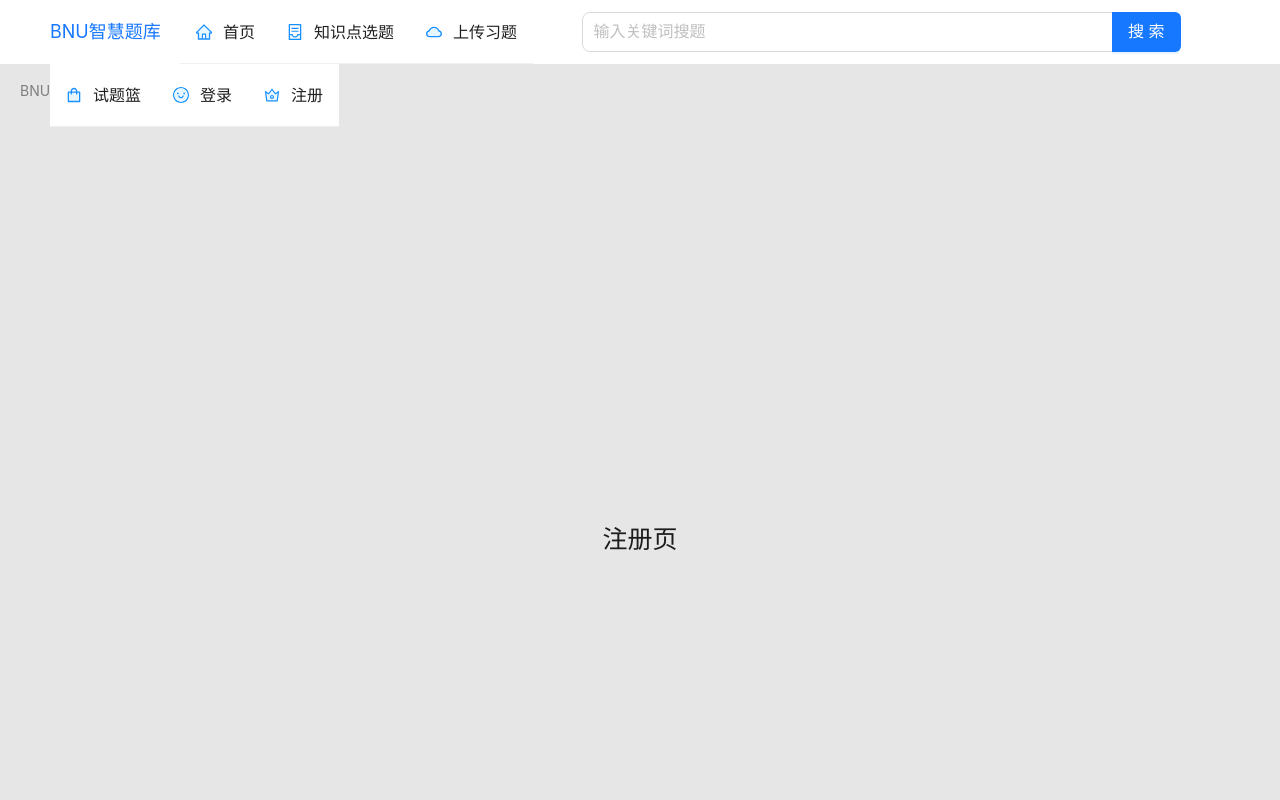
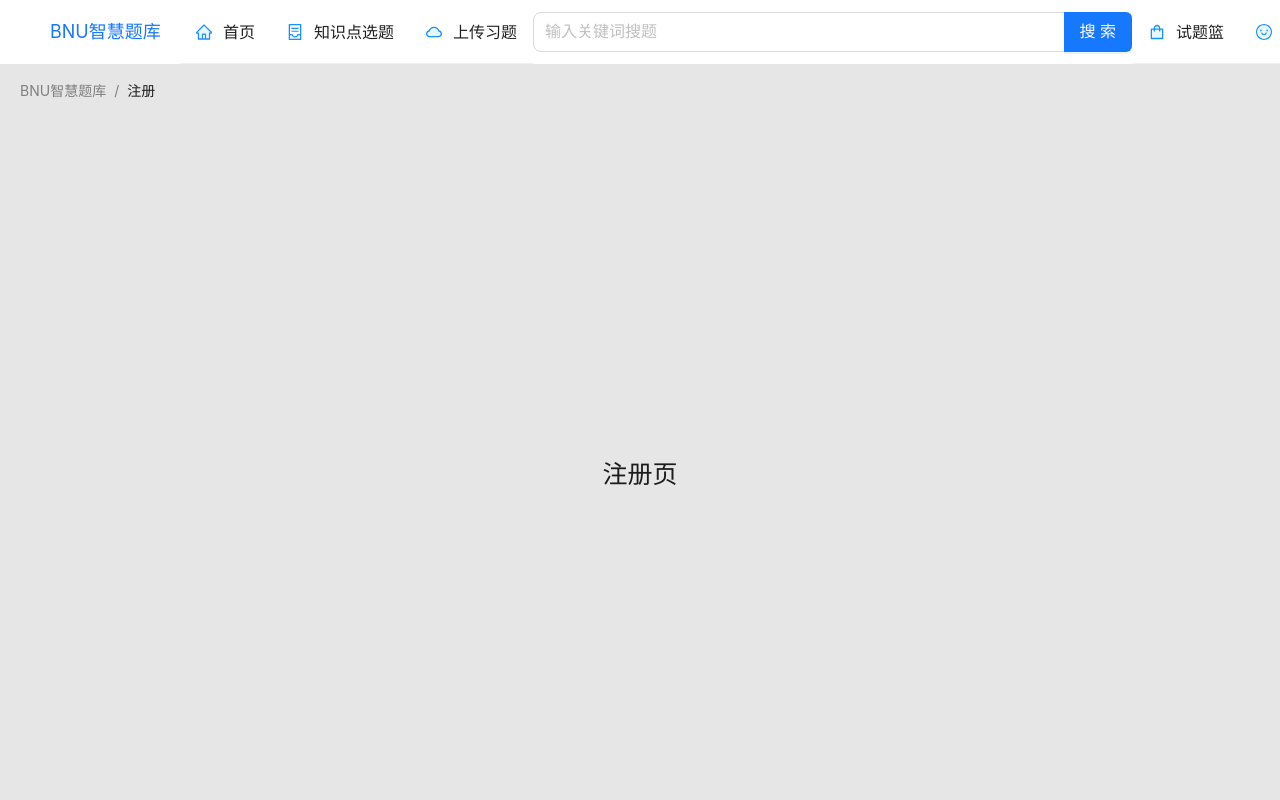
Before and after one commit to JiangSheng01/bnu-tiku-frontend, a Vue app: page /register in a window 1280 px wide. Shown: the top 800 px of the page. Built offline with nearby package versions, Linux system fonts and the light colour scheme.

Commit message:
美化了按知识点选题界面

```diff
--- a/public/index.html
+++ b/public/index.html
@@ -1,17 +1,33 @@
 <!DOCTYPE html>
 <html lang="">
   <head>
-    <meta charset="utf-8">
-    <meta http-equiv="X-UA-Compatible" content="IE=edge">
-    <meta name="viewport" content="width=device-width,initial-scale=1.0">
-    <link rel="icon" href="<%= BASE_URL %>favicon.ico">
+    <meta charset="utf-8" />
+    <meta http-equiv="X-UA-Compatible" content="IE=edge" />
+    <meta name="viewport" content="width=device-width,initial-scale=1.0" />
+    <link rel="icon" href="<%= BASE_URL %>favicon.ico" />
     <title><%= htmlWebpackPlugin.options.title %></title>
   </head>
   <body>
     <noscript>
-      <strong>We're sorry but <%= htmlWebpackPlugin.options.title %> doesn't work properly without JavaScript enabled. Please enable it to continue.</strong>
+      <strong
+        >We're sorry but <%= htmlWebpackPlugin.options.title %> doesn't work
+        properly without JavaScript enabled. Please enable it to
+        continue.</strong
+      >
     </noscript>
     <div id="app"></div>
     <!-- built files will be auto injected -->
   </body>
+  <style>
+    html,
+    body,
+    #app {
+      height: 100%;
+      width: 100%;
+      background-color: #e6e6e6; /* 你想要的灰色 */
+      margin: 0;
+      padding: 0;
+      overflow-x: hidden; /* 避免水平滚动条出现 */
+    }
+  </style>
 </html>
--- a/src/App.vue
+++ b/src/App.vue
@@ -1,14 +1,12 @@
 <template>
-  <a-layout>
+  <a-layout class="layout">
     <a-layout-header class="header">
       <HeaderNavigation />
     </a-layout-header>
     <a-layout-content class="content">
       <router-view />
     </a-layout-content>
-    <a-layout-footer
-      style="text-align: center; background-color: #e6e6e6; color: black"
-    >
+    <a-layout-footer class="footer">
       BNU Tiku Frontend ©2025 Created by ht
     </a-layout-footer>
   </a-layout>
@@ -17,11 +15,21 @@
 import HeaderNavigation from "@/components/HeaderNavigation.vue";
 </script>
 <style scoped>
+.layout {
+  min-height: 100vh;
+  display: flex;
+  flex-direction: column;
+}
 .header {
   background-color: white;
 }
 .content {
-  max-height: 4000px;
+  flex: 1; /* 让内容区自动撑开，把footer推到页面底部 */
   background-color: #e6e6e6;
 }
+.footer {
+  text-align: center;
+  background-color: #e6e6e6;
+  color: black;
+}
 </style>
--- a/src/components/HeaderNavigation.vue
+++ b/src/components/HeaderNavigation.vue
@@ -10,7 +10,7 @@ import {
 </script>
 
 <template>
-  <a-row type="flex" align="middle">
+  <a-row type="flex" align="middle" style="flex-wrap: nowrap">
     <a-col
       flex="120px"
       style="font-size: 18px; display: flex; align-items: center"
--- a/src/components/KnowledgePointTree.vue
+++ b/src/components/KnowledgePointTree.vue
@@ -54,7 +54,7 @@ const onSelect = async (selectedKeys: any, info: any) => {
     const res = await axios.get(
       `http://localhost:8080/question/search/kp/${encodeURIComponent(
         kpName
-      )}/${encodeURIComponent(1)}/${encodeURIComponent(5)}`
+      )}/${encodeURIComponent(1)}/${encodeURIComponent(10)}`
     );
     console.log(`📘 查询知识点「${kpName}」返回结果:`, res.data);
     emit("send", { resultData: res.data, selectedKey: kpName, loading: false });
--- a/src/directives/katexDirective.ts
+++ b/src/directives/katexDirective.ts
@@ -8,7 +8,7 @@ export default {
 
 function renderKatex(el: HTMLElement) {
   const text = el.innerText;
-  const html = text.replace(/\$\$(.+?)\$\$/g, (_, math) => {
+  const html = text.replace(/\${1,2}(.+?)\${1,2}/g, (_, math) => {
     return katex.renderToString(math, {
       throwOnError: false,
       output: "mathml",
--- a/src/views/LoginView.vue
+++ b/src/views/LoginView.vue
@@ -15,7 +15,7 @@
   display: flex;
   justify-content: center;
   align-items: center;
-  height: 810px;
+  height: 85vh;
   font-size: 25px;
 }
 </style>
--- a/src/views/QueryQuestionByKnowledgeView.vue
+++ b/src/views/QueryQuestionByKnowledgeView.vue
@@ -5,11 +5,11 @@
       <a-breadcrumb-item>知识点选题</a-breadcrumb-item>
     </a-breadcrumb>
     <div class="knowledge-content">
-      <a-row :gutter="[12, 12]" justify="center">
+      <a-row :gutter="[12, 12]" justify="center" style="flex-wrap: nowrap">
         <a-col style="width: 300px">
           <KnowledgePointTree @send="receiveData" />
         </a-col>
-        <a-col style="width: 1000px; padding-left: 30px">
+        <a-col style="padding-left: 24px; width: 1000px">
           <a-row :gutter="[12, 12]">
             <a-col :span="24"
               ><div>
@@ -140,30 +140,34 @@
 <script setup lang="ts">
 import KnowledgePointTree from "@/components/KnowledgePointTree.vue";
 import katex from "katex/types/katex";
-import { ref } from "vue";
+import { onMounted, ref } from "vue";
 import { KatexVue } from "katex-vue";
 import axios from "axios";
 const allQuestions = ref([]);
-const currentPageNumber = ref<number>(1);
-const currentPageSize = ref<number>(10);
+const currentPageNumber = ref<number>(10);
+const currentPageSize = ref<number>(5);
 const selectedKp = ref("beforeMount");
 const total = ref(0);
 const clickedQuestionIds = ref(new Set());
 const loading = ref(true);
+onMounted(() => {
   const res = axios
     .get(
       `http://localhost:8080/question/search/kp/${encodeURIComponent(
         "beforeMount"
-    )} / ${encodeURIComponent(currentPageNumber.value)} / ${encodeURIComponent(
-      currentPageSize.value
-    )}
+      )} / ${encodeURIComponent(
+        currentPageNumber.value
+      )} / ${encodeURIComponent(currentPageSize.value)}
     `
     )
     .then((res) => {
       allQuestions.value = res.data.questions;
       total.value = res.data.totalCount;
+    })
+    .finally(() => {
+      loading.value = false;
     });
-loading.value = false;
+});
 const receiveData = (data: any) => {
   if (data.resultData != null && data.selectedKey != null) {
     allQuestions.value = data.resultData.questions;
--- a/src/views/QuestionBucketView.vue
+++ b/src/views/QuestionBucketView.vue
@@ -15,7 +15,7 @@
   display: flex;
   justify-content: center;
   align-items: center;
-  height: 810px;
+  height: 85vh;
   font-size: 25px;
 }
 </style>
--- a/src/views/RegisterView.vue
+++ b/src/views/RegisterView.vue
@@ -17,7 +17,7 @@ import { ref } from "vue";
   display: flex;
   justify-content: center;
   align-items: center;
-  height: 810px;
+  height: 85vh;
   font-size: 25px;
 }
 </style>
```
Also changed, not shown: .eslintrc.js. Lines whose indentation alone changed are shown as unchanged.
